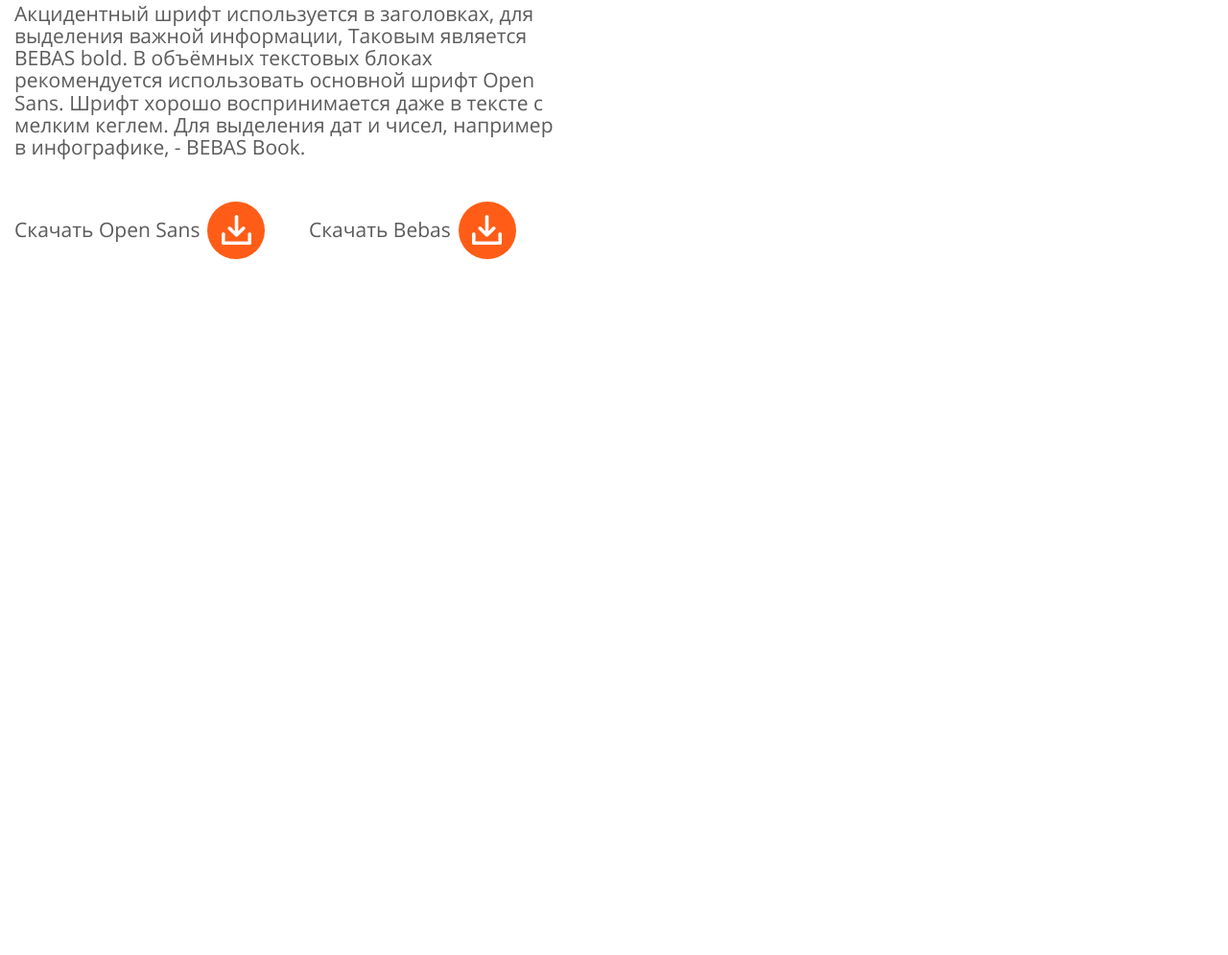
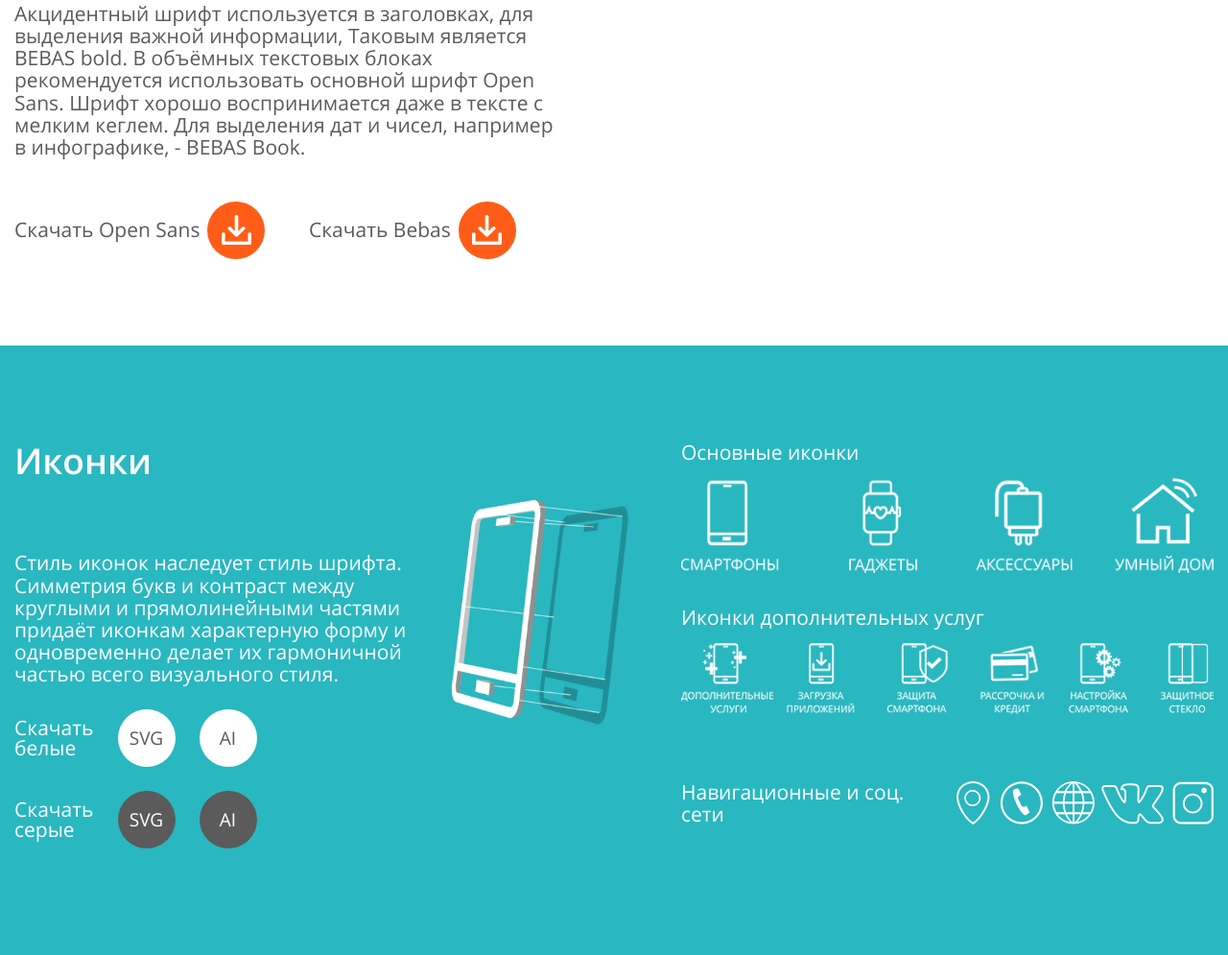
Before and after one commit to AlexKobiliansky/xstore, a website: page app/index.html in a window 1280 px wide. Shown: the part 10874-11869 px from the top of the page at 96% size. Before the commit the page ends 11234 px from the top, so only its background shows below. Drawn offline with Linux system fonts and the light colour scheme.

Commit message:
section icons complete

```diff
--- a/app/index.html
+++ b/app/index.html
@@ -673,6 +673,49 @@
 		</div>
 	</section>
 	<!-- ======= SECTION TYPOGRAPHY END ======= -->
+
+	<!-- ======= SECTION ICONS START ======= -->
+	<section class="s-icons">
+		<div class="container">
+			<div class="section-icons-wrap">
+				<div class="section-icons-left">
+					<div class="icons-left-content">
+						<h2>Иконки</h2>
+						<p>Стиль иконок наследует стиль шрифта. Симметрия букв и контраст между круглыми и прямолинейными частями придаёт иконкам характерную форму и одновременно делает их гармоничной частью всего визуального стиля.</p>
+						<div class="icons-download"><span>Скачать <br>белые</span> <a href="#0" class="download-link">SVG</a> <a href="#0" class="download-link">AI</a></div>
+						<div class="icons-download"><span>Скачать <br>серые</span> <a href="#0" class="download-link">SVG</a> <a href="#0" class="download-link">AI</a></div>
+					</div>
+					<div class="icons-left-img">
+						<img src="img/icons-img.png" alt="alt" class="img-responsive">
+					</div>
+				</div>
+
+				<div class="section-icons-right">
+					<!-- icons-pak -->
+					<div class="icons-pak">
+						<div class="icons-pak-title">Основные иконки</div>
+						<img src="img/icons-1.png" alt="alt" class="img-responsive icons-pak-img">
+					</div>
+					<!-- /icons-pak -->
+
+					<!-- icons-pak -->
+					<div class="icons-pak">
+						<div class="icons-pak-title">Иконки дополнительных услуг</div>
+						<img src="img/icons-2.png" alt="alt" class="img-responsive icons-pak-img">
+					</div>
+					<!-- /icons-pak -->
+
+					<!-- icons-pak -->
+					<div class="icons-pak">
+						<div class="icons-pak-title">Навигационные и соц. сети</div>
+						<img src="img/icons-3.png" alt="alt" class="img-responsive icons-pak-img">
+					</div>
+					<!-- /icons-pak -->
+				</div>
+			</div>
+		</div>
+	</section>
+	<!-- ======= SECTION ICONS END ======= -->
 </div>
 
 <!-- ======= HTML FOR PHOTOSWIPE ======= -->
--- a/app/sass/base/_media.sass
+++ b/app/sass/base/_media.sass
@@ -5,6 +5,21 @@
 
 // ≥1200px
 +media-breakpoint-down(lg)
+
+  .icons-left-img
+    display: none
+
+  .icons-left-content
+    width: 100%
+
+  .icons-pak
+
+    &:last-child
+      display: block
+      margin-top: 0
+      .icons-pak-title
+        margin-right: 0
+        margin-bottom: 15px
 
   .branding-items-wrap
     margin-top: 30px
@@ -135,6 +150,20 @@
 
 // ≥992px
 +media-breakpoint-down(md)
+
+  .s-icons
+    padding: 50px 0 0
+    h2
+      margin-bottom: 15px
+
+  .section-icons-right
+    padding-left: 0
+
+
+  .section-icons-wrap
+    &>div
+      width: 100%
+      margin-bottom: 50px
 
   .typography-wrap
     &>div
@@ -363,6 +392,9 @@
 // ≥480px
 +media-breakpoint-down(xs)
 
+  .s-icons
+    font-size: 16px
+
   .s-typography
     padding: 40px 0
 
--- /dev/null
+++ b/app/sass/layout/_s-icons.sass
@@ -0,0 +1,57 @@
+.s-icons
+  background-color: $accent-green
+  color: #fff
+  padding: 100px 0
+  font-size: 21px
+  h2
+    margin-bottom: 75px
+
+.section-icons-wrap
+  display: flex
+  flex-wrap: wrap
+  &>div
+    width: 50%
+
+.section-icons-left
+  display: flex
+
+.icons-left-content
+  width: 410px
+
+.icons-left-img
+  width: calc(100% - 440px)
+  img
+    position: relative
+    top: 60px
+    left: 45px
+
+.icons-download
+  margin-top: 25px
+  line-height: 1
+  display: flex
+  align-items: center
+  .download-link
+    background-color: #fff
+    color: $text
+    margin-left: 25px
+  &:last-child
+    .download-link
+      background-color: $text
+      color: #fff
+
+
+.section-icons-right
+  padding-left: 70px
+
+.icons-pak
+  margin-bottom: 35px
+  &-title
+    margin-bottom: 15px
+  &:last-child
+    margin-top: 70px
+    display: flex
+    align-items: center
+    justify-content: space-between
+    .icons-pak-title
+      margin-bottom: 0
+      margin-right: 10px
--- a/app/sass/main.sass
+++ b/app/sass/main.sass
@@ -21,6 +21,7 @@
 @import layout/s-stylistic
 @import layout/s-branding
 @import layout/s-typography
+@import layout/s-icons
 @import layout/footer
 
 
```
Also changed, not shown: app/css/main.min.css, app/img/icons-1.png (added), app/img/icons-2.png (added), app/img/icons-3.png (added), app/img/icons-img.png (added).
